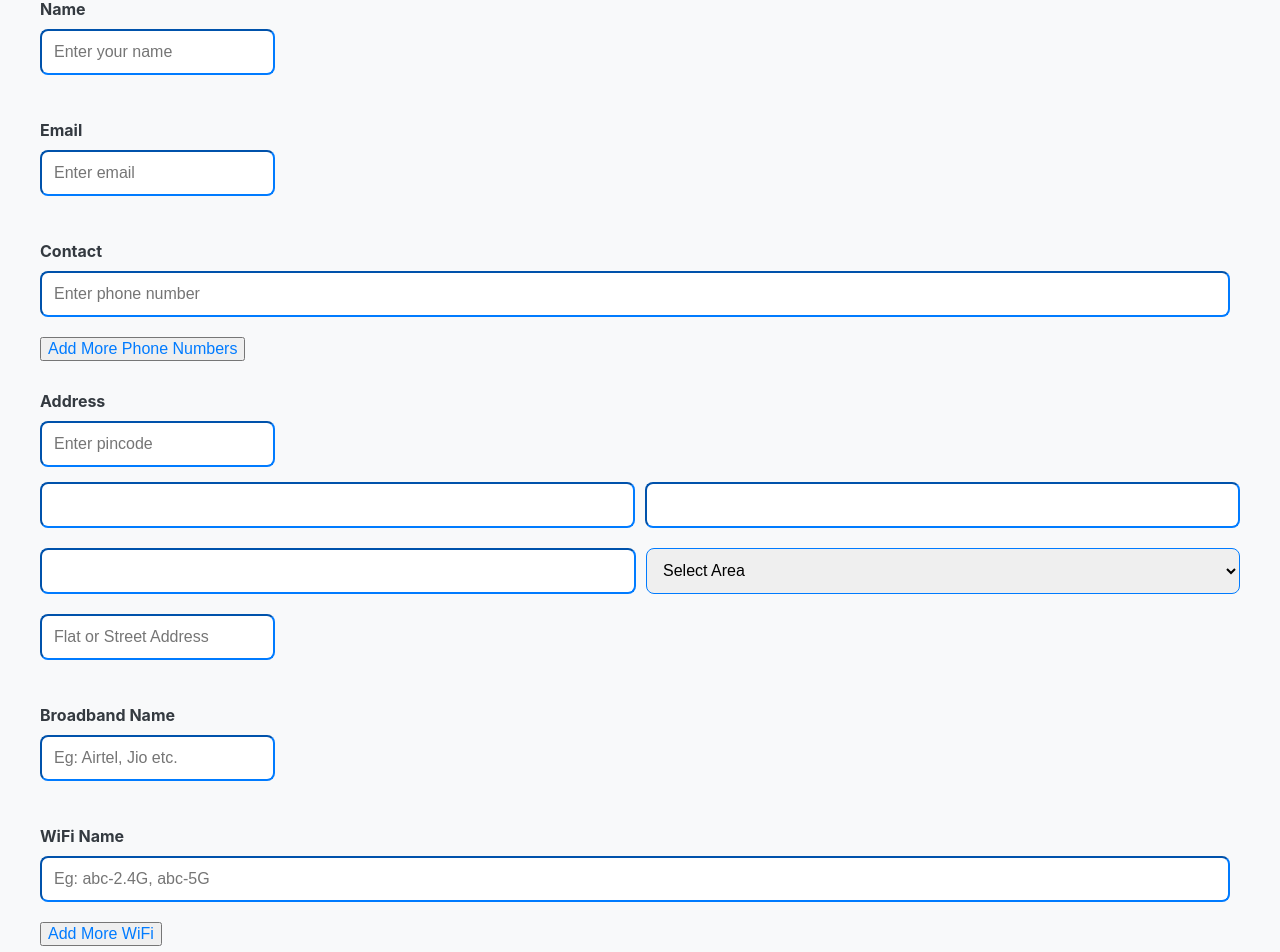
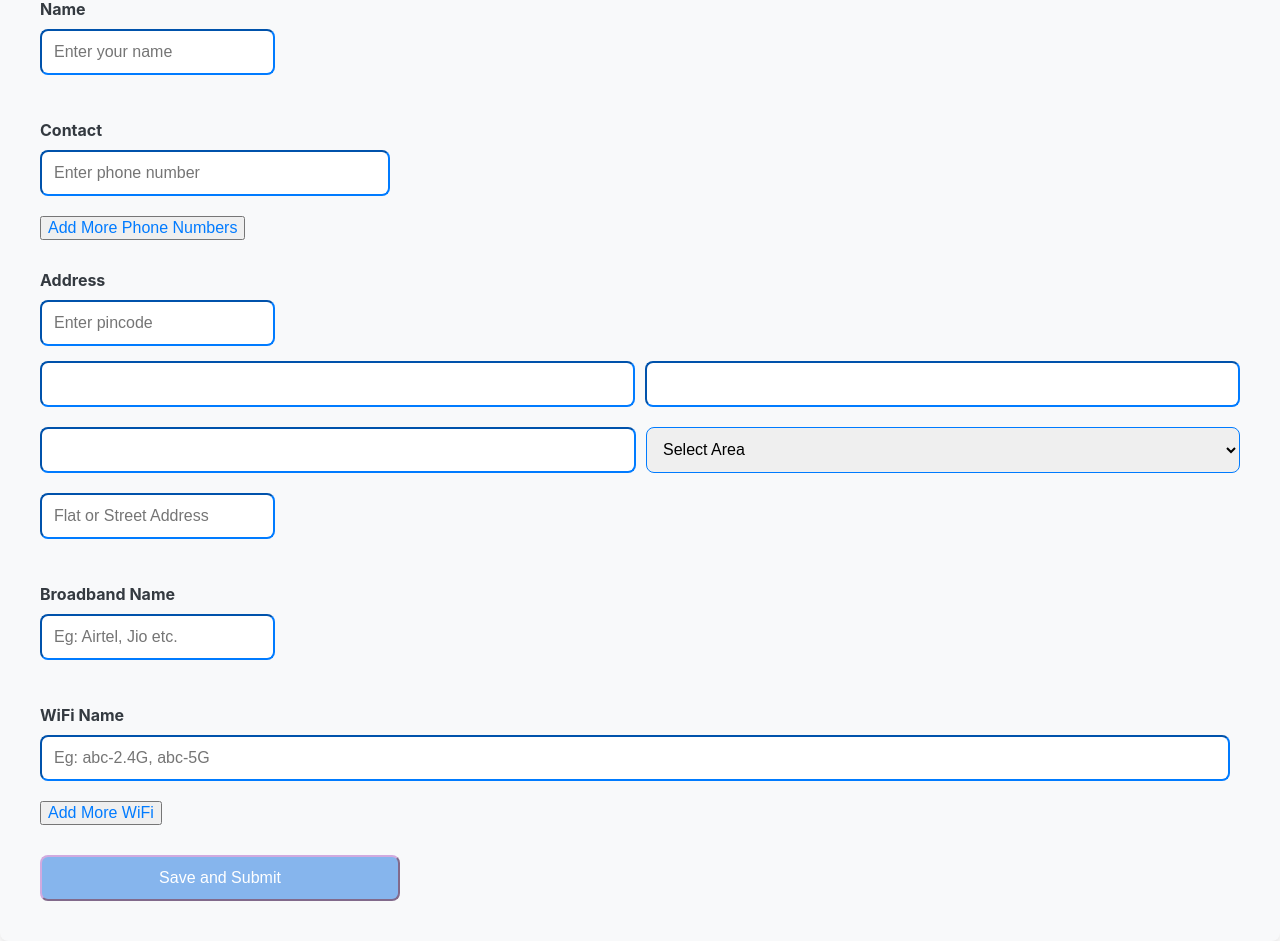
Before and after one commit to Varun-lang/wifibuddy, a React (Create React App) app: page /register in a window 1280 px wide. Shown: the part 120-1072 px from the top of the page. Built offline with nearby package versions, Linux system fonts and the light colour scheme.

Commit message:
initial v3

```diff
--- a/src/components/Display.js
+++ b/src/components/Display.js
@@ -120,7 +120,7 @@ function Display() {
           <tr>
             <th>#</th>
             <th>Name</th>
-            <th>Email</th>
+            {/* <th>Email</th> */}
             <th>Phone Numbers</th>
             <th>Street Address</th>
             <th>Area</th>
@@ -137,7 +137,7 @@ function Display() {
               <tr key={entry.id}>
                 <td>{index + 1}</td>
                 <td>{entry.name || "N/A"}</td>
-                <td>{entry.email || "N/A"}</td>
+                {/* <td>{entry.email || "N/A"}</td> */}
                 <td className="wrap-text">
                   {entry.phoneNumbers ? entry.phoneNumbers.join(", ") : "N/A"}
                 </td>
--- a/src/components/Register.js
+++ b/src/components/Register.js
@@ -203,7 +203,7 @@ function Register() {
         />
       </div>
 
-      <div className="section" style={{ marginBottom: "30px" }}>
+      {/* <div className="section" style={{ marginBottom: "30px" }}>
         <h4 style={{ color: "#343a40", marginBottom: "10px" }}>Email</h4>
         <Form.Control
           type="email"
@@ -219,7 +219,7 @@ function Register() {
             borderColor: "#007bff",
           }}
         />
-      </div>
+      </div> */}
 
       <div className="section" style={{ marginBottom: "30px" }}>
         <h4 style={{ color: "#343a40", marginBottom: "10px" }}>Contact</h4>
@@ -230,6 +230,7 @@ function Register() {
               display: "flex",
               alignItems: "center",
               marginBottom: "20px",
+              width: "30%",
             }}
           >
             <Form.Control
@@ -466,9 +467,10 @@ function Register() {
             padding: "12px 20px",
             fontSize: "16px",
             borderRadius: "8px",
-            width: "100%",
-            backgroundColor: "#28a745",
-            borderColor: "#28a745",
+            width: "30%",
+            backgroundColor: "#86b5ed", // lightish purple
+            borderColor: "#d1aadf", // matching border color
+            color: "#fff", // white text
           }}
         >
           Save and Submit
```
